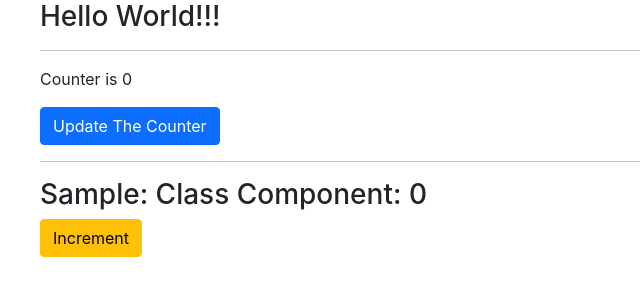
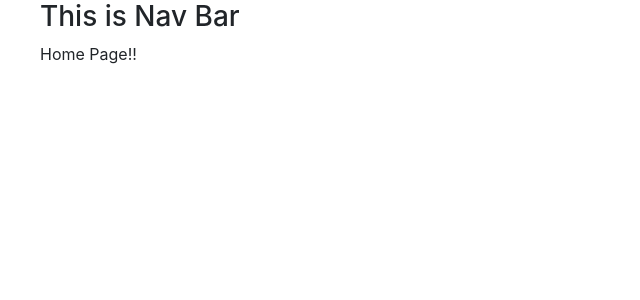
Before and after one commit to anupbaranwal/react-palyground, a React (Create React App) app: page / in a window 1280 px wide. Shown: the top 300 px of the page, without its empty margins (0-640 px from the left). Built offline with nearby package versions, Linux system fonts and the light colour scheme.

Commit message:
feat(day-2): adding routing using react-router-dom

```diff
--- a/package.json
+++ b/package.json
@@ -9,6 +9,7 @@
     "react": "^17.0.2",
     "bootstrap": "^5.1.3",
     "react-dom": "^17.0.2",
+    "react-router-dom": "^5.1.2",
     "react-scripts": "5.0.0",
     "web-vitals": "^2.1.4"
   },
--- /dev/null
+++ b/src/AboutUs.js
@@ -0,0 +1,5 @@
+const AboutUs = () => {
+  return <>About Us Page!!</>;
+};
+
+export default AboutUs;
--- a/src/App.js
+++ b/src/App.js
@@ -1,27 +1,27 @@
 import "./App.css";
-import { useState } from "react";
-import ClassComponentExample from "./ClassComponentExample";
+import { BrowserRouter } from "react-router-dom";
+import { Switch } from "react-router-dom";
+import { Route } from "react-router-dom";
+import Home from "./Home";
+import AboutUs from "./AboutUs";
+import NoPageFound from "./NoPageFound";
+import NavBar from "./NavBar";
+import React from "react";
+import { Redirect } from "react-router-dom";
 
 const App = (props) => {
-  const [counter, setCounter] = useState(0);
-
-  const updateTheCounter = () => {
-    setCounter(() => {
-      return counter + 1;
-    });
-  };
-
   return (
-    <>
-      <h3> Hello World!!!</h3>
-      <hr />
-      <p>Counter is {counter}</p>
-      <button className="btn btn-primary" onClick={updateTheCounter}>
-        Update The Counter
-      </button>
-      <hr />
-      {counter % 2 === 0 ? <ClassComponentExample /> : null}
-    </>
+    <React.Fragment>
+      <BrowserRouter>
+        <NavBar></NavBar>
+        <Switch>
+          <Route exact path="/" component={Home}></Route>
+          <Route exact path="/about" component={AboutUs}></Route>
+          <Redirect from="/home" to="/" />
+          <Route component={NoPageFound}></Route>
+        </Switch>
+      </BrowserRouter>
+    </React.Fragment>
   );
 };
 
--- /dev/null
+++ b/src/Home.js
@@ -0,0 +1,5 @@
+const Home = () => {
+  return <>Home Page!!</>;
+};
+
+export default Home;
--- /dev/null
+++ b/src/NavBar.js
@@ -0,0 +1,9 @@
+const NavBar = () => {
+  return (
+    <>
+      <h3>This is Nav Bar</h3>
+    </>
+  );
+};
+
+export default NavBar;
--- /dev/null
+++ b/src/NoPageFound.js
@@ -0,0 +1,5 @@
+const NoPageFound = () => {
+  return <>No Page Found!!</>;
+};
+
+export default NoPageFound;
```
Also changed, not shown: 1 other file (tests, documents, lock files or other folders).
